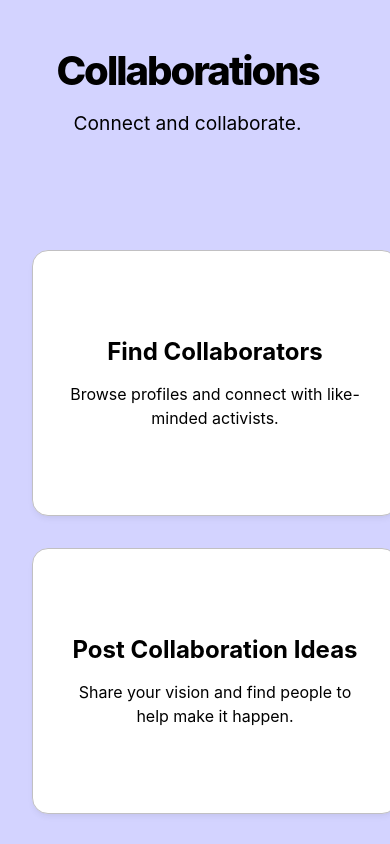
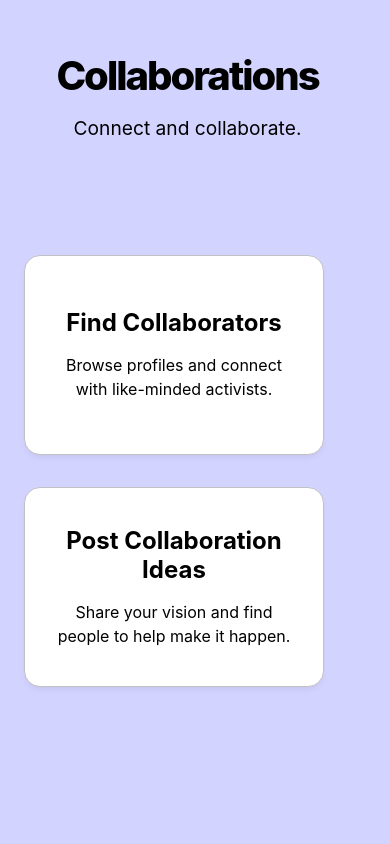
Before and after one commit to studentrebellion/Collaborators, a React (Vite) app in the folder client/: page / in a window 390 px wide. Built offline with nearby package versions, Linux system fonts and the light colour scheme; no server answers.

Commit message:
Fix mobile margins and height

```diff
--- a/client/src/index.css
+++ b/client/src/index.css
@@ -248,10 +248,12 @@ button:active {
 
   .big-action-button {
     width: auto;
-    margin-left: 1rem;
-    margin-right: 1rem;
+    height: 140px;
+    margin-left: 0.5rem;
+    margin-right: 0.5rem;
     padding-top: 1rem;
     padding-bottom: 1rem;
+    box-sizing: border-box;
   }
 }
 
```
